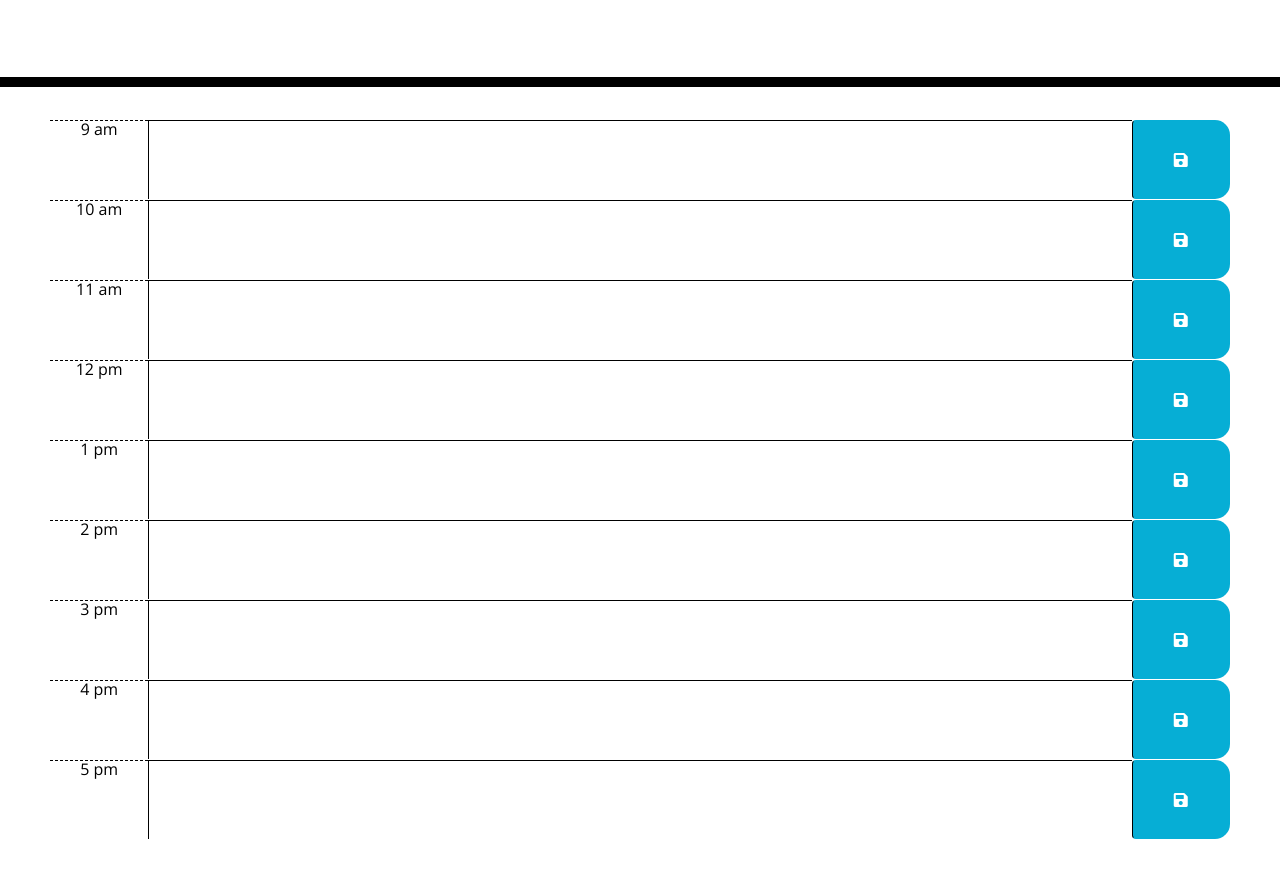
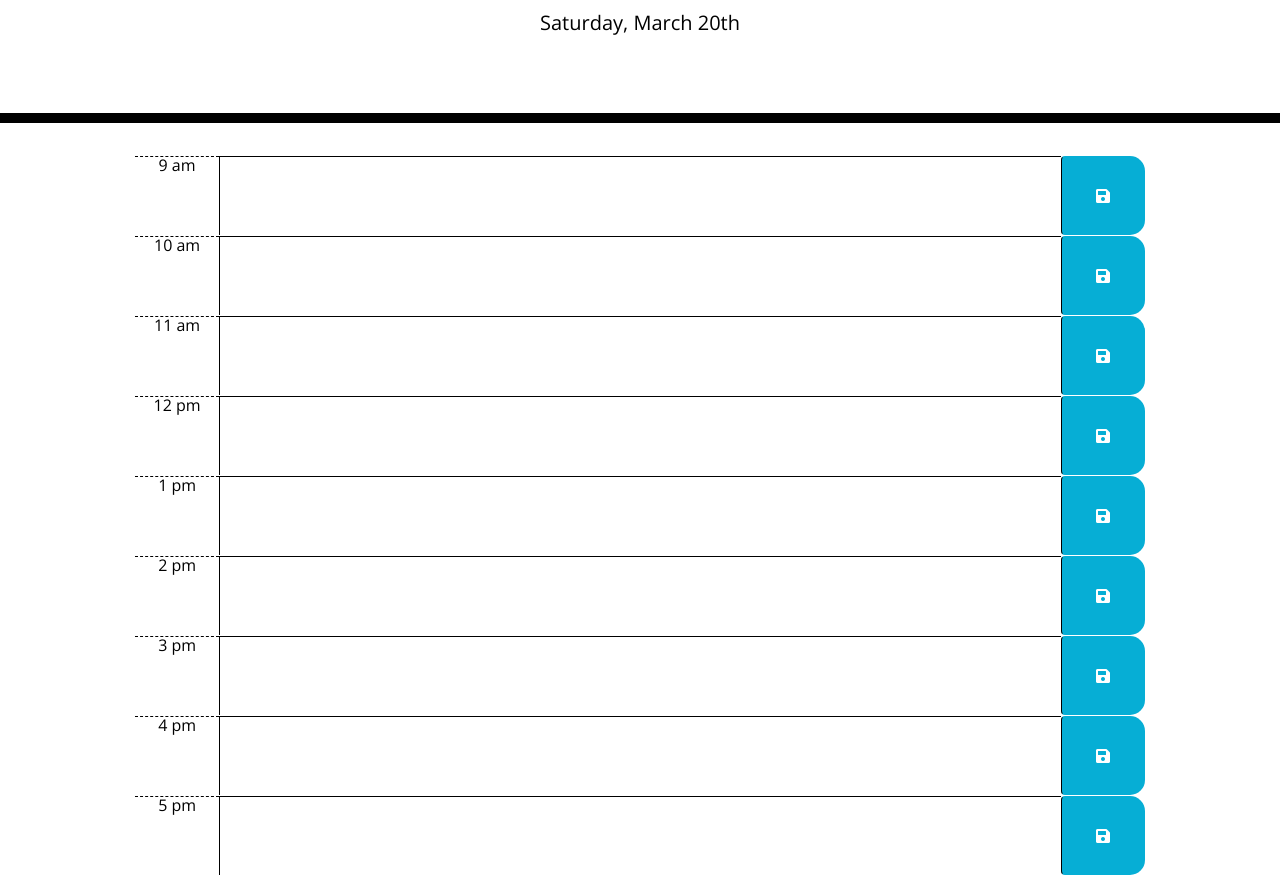
Before and after one commit to awhite927k/work-day-scheduler, a plain HTML site: page index.html in a window 1280 px wide. Shown: the part 181-1056 px from the top of the page. Before the commit the page ends 1020 px from the top, so only its background shows below. Drawn offline with nearby package versions, Linux system fonts and the light colour scheme.

Commit message:
updates to html and js files

```diff
--- a/Assets/script.js
+++ b/Assets/script.js
@@ -1,13 +1,11 @@
-$(document).ready(function() {
-    const startWeek = moment().startOf('month').week();
-    const endWeek = moment().endOf('month').week();
+var $currentDay = $("#currentDay");
+var $timeBlocks = $(".time-block");
+var $calendarArea = $(".calendar");
+var toDoItems = [];
+var currentDate = moment().format("dddd, MMMM Do");
+var currentHour = moment().format("H");
+var $thisBlock = $(this);
+$currentDay.text(currentDate);
 
-
-    let calendar = []
-    for(var week = startWeek; week<endWeek;week++){
-      calendar.push({
-        week:week,
-        days:Array(7).fill(0).map((n, i) => moment().week(week).startOf('week').clone().add(n + i, 'day'))
-      })
-    }
-});
+// code for saving entries locally
+// code for color-coding the times
--- a/index.html
+++ b/index.html
@@ -29,64 +29,64 @@
       <p class="lead">A simple calendar app for scheduling your work day</p>
       <p id="currentDay" class="lead"></p>
     </header>
-    <div class="calendar">
-      <div class="row time-block">
+    <div class="container calendar">
+      <div class="row time-block" cal-hour="9">
         <div class="col-2 col-lg-1 hour">9 am</div>
         <textarea class="col-8 col-lg-10 input"></textarea>
           <button class="col-2 col-lg-1 btn btn-block saveBtn d-flex justify-content-center align-items-center">
             <i class="fas fa-save"></i>
           </button>
       </div>
-      <div class="row time-block">
+      <div class="row time-block" cal-hour="10">
         <div class="col-2 col-lg-1 hour">10 am</div>
         <textarea class="col-8 col-lg-10 input"></textarea>
           <button class="col-2 col-lg-1 btn btn-block saveBtn d-flex justify-content-center align-items-center">
             <i class="fas fa-save"></i>
           </button>
       </div>
-      <div class="row time-block">
+      <div class="row time-block" cal-hour="11">
         <div class="col-2 col-lg-1 hour">11 am</div>
         <textarea class="col-8 col-lg-10 input"></textarea>
           <button class="col-2 col-lg-1 btn btn-block saveBtn d-flex justify-content-center align-items-center">
             <i class="fas fa-save"></i>
           </button>
       </div>
-      <div class="row time-block">
+      <div class="row time-block" cal-hour="12">
         <div class="col-2 col-lg-1 hour">12 pm</div>
         <textarea class="col-8 col-lg-10 input"></textarea>
           <button class="col-2 col-lg-1 btn btn-block saveBtn d-flex justify-content-center align-items-center">
             <i class="fas fa-save"></i>
           </button>
       </div>
-      <div class="row time-block">
+      <div class="row time-block" cal-hour="13">
         <div class="col-2 col-lg-1 hour">1 pm</div>
         <textarea class="col-8 col-lg-10 input"></textarea>
           <button class="col-2 col-lg-1 btn btn-block saveBtn d-flex justify-content-center align-items-center">
             <i class="fas fa-save"></i>
           </button>
       </div>
-      <div class="row time-block">
+      <div class="row time-block" cal-hour="14">
         <div class="col-2 col-lg-1 hour">2 pm</div>
         <textarea class="col-8 col-lg-10 input"></textarea>
           <button class="col-2 col-lg-1 btn btn-block saveBtn d-flex justify-content-center align-items-center">
             <i class="fas fa-save"></i>
           </button>
       </div>
-      <div class="row time-block">
+      <div class="row time-block" cal-hour="15">
         <div class="col-2 col-lg-1 hour">3 pm</div>
         <textarea class="col-8 col-lg-10 input"></textarea>
           <button class="col-2 col-lg-1 btn btn-block saveBtn d-flex justify-content-center align-items-center">
             <i class="fas fa-save"></i>
           </button>
       </div>
-      <div class="row time-block">
+      <div class="row time-block" cal-hour="16">
         <div class="col-2 col-lg-1 hour">4 pm</div>
         <textarea class="col-8 col-lg-10 input"></textarea>
           <button class="col-2 col-lg-1 btn btn-block saveBtn d-flex justify-content-center align-items-center">
             <i class="fas fa-save"></i>
           </button>
       </div>
-      <div class="row time-block">
+      <div class="row time-block" cal-hour="17">
         <div class="col-2 col-lg-1 hour">5 pm</div>
         <textarea class="col-8 col-lg-10 input"></textarea>
           <button class="col-2 col-lg-1 btn btn-block saveBtn d-flex justify-content-center align-items-center">
```
